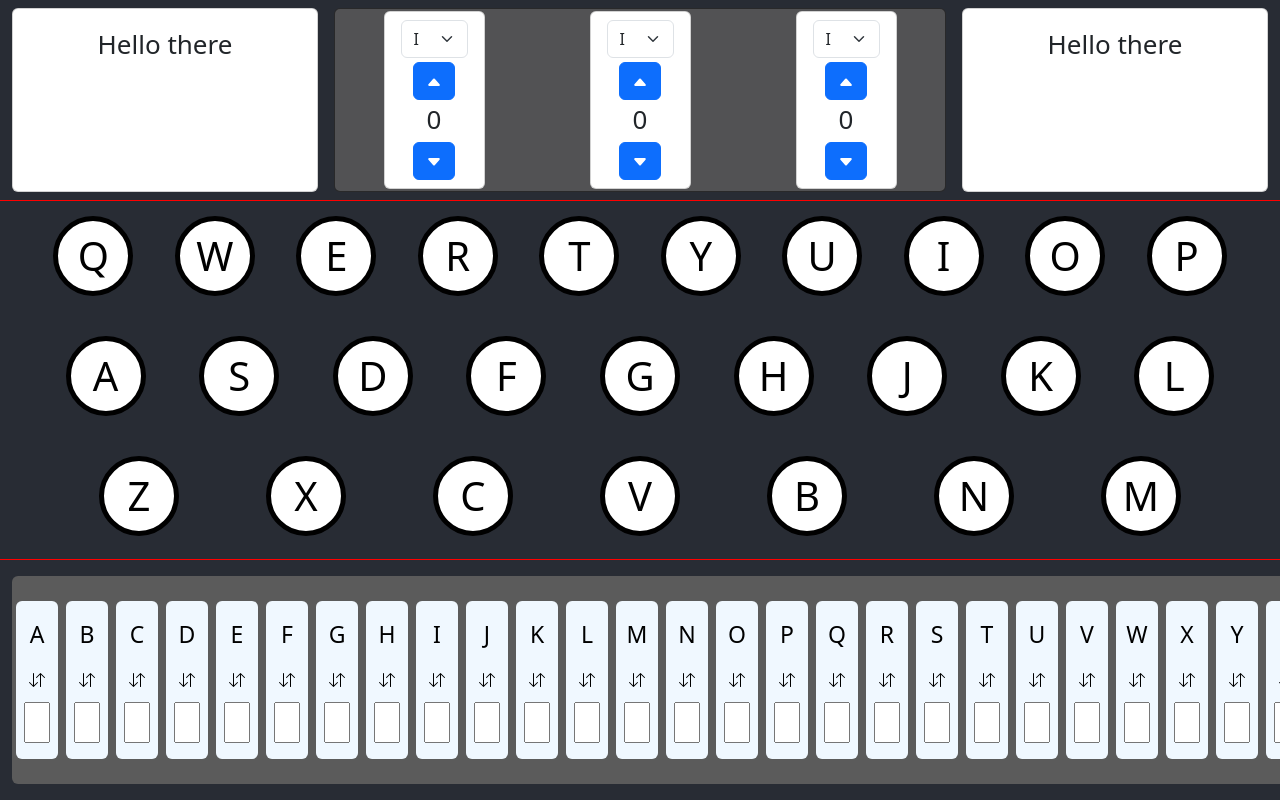
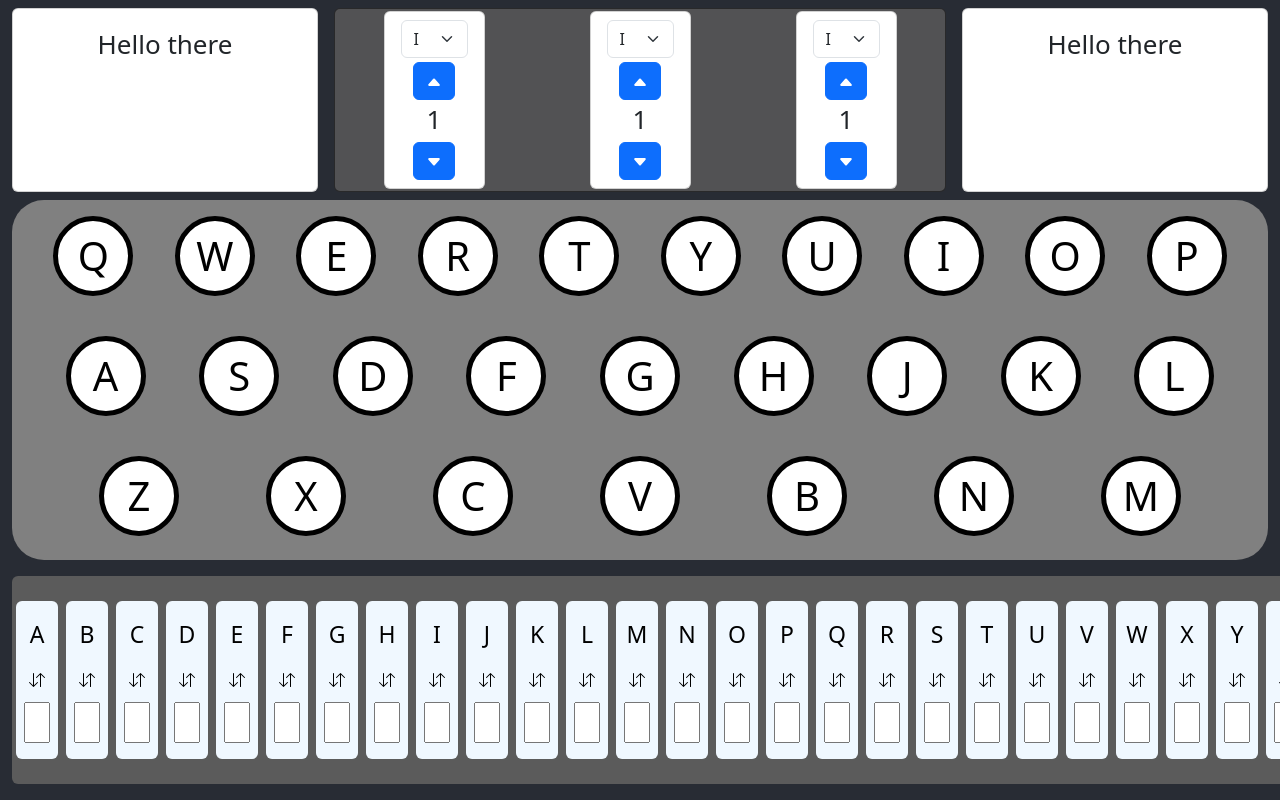
Before and after one commit to luishong07/Enigma-Replica, a React (Create React App) app: page / in a window 1280 px wide. Shown: the top 800 px of the page. Built offline with nearby package versions, Linux system fonts and the light colour scheme.

Commit message:
cleaned up some styling; restructured lampboard into one stack and gave it some styling

```diff
--- a/src/Lampboard.css
+++ b/src/Lampboard.css
@@ -36,6 +36,7 @@
     /* align-items: center; */
     /* height: calc(50vh / 3); */
 }
+
 
 .flex-item {
     display: flex;
@@ -76,3 +77,9 @@
 .circle:hover{
     cursor: default;
 }
+
+.lamp-rows-container{
+    background: grey;
+    border-radius: 2em
+
+}
--- a/src/Lampboard.tsx
+++ b/src/Lampboard.tsx
@@ -23,31 +23,29 @@ const Lampboard: React.FC<Props> = ({ encryptedLetter, isKeyUp }: Props) => {
 
     return (
         <Container fluid className='base d-grid'>
-            <Stack className='lamp-row' direction='horizontal' >
+            <Stack className='lamp-rows-container' direction='vertical'>
+
+                <Stack className='lamp-row my-auto' direction='horizontal' >
                     {firstRow.map(e => {
                         return <h1>
-                        <div  className={`circle ${(encryptedLetter === e && !isKeyUp) ? 'lit' : "off"}`}>{e}</div>
-                        {/* <Badge className='circle' bg='secondary'>{e}</Badge> */}
+                            <div className={`circle ${(encryptedLetter === e && !isKeyUp) ? 'lit' : "off"}`}>{e}</div>
                         </h1>
-                    // return <span className='rounded-circle'>{e}</span>
                     })}
                 </Stack>
-            <Stack className='lamp-row' direction='horizontal' >
+                <Stack className='lamp-row my-auto' direction='horizontal' >
                     {secondRow.map(e => {
                         return <h1>
-                        <div  className={`circle ${(encryptedLetter === e && !isKeyUp) ? 'lit' : "off"}`}>{e}</div>
-                        {/* <Badge className='rounded-circle' bg='secondary'>{e}</Badge> */}
-                    </h1>                    // return <span>{e}</span>
+                            <div className={`circle ${(encryptedLetter === e && !isKeyUp) ? 'lit' : "off"}`}>{e}</div>
+                        </h1>
                     })}
                 </Stack>
-            <Stack className='lamp-row' direction='horizontal' >
+                <Stack className='lamp-row my-auto' direction='horizontal' >
                     {thirdRow.map(e => {
                         return <h1>
-                        <div  className={`circle ${(encryptedLetter === e && !isKeyUp) ? 'lit' : "off"}`}>{e}</div>
-                        {/* <Badge className='rounded-circle' bg='secondary'>{e}</Badge> */}
+                            <div className={`circle ${(encryptedLetter === e && !isKeyUp) ? 'lit' : "off"}`}>{e}</div>
                         </h1>
-                    // return <span>{e}</span>
                     })}
+                </Stack>
             </Stack>
         </Container>
         // <Container fluid className="base">
--- a/src/Plugboard.css
+++ b/src/Plugboard.css
@@ -1,7 +1,7 @@
 .plugboard-container{
     display: grid;
     /* grid-template-columns: 1fr; */
-    outline:  red solid 1px;
+    /* outline:  red solid 1px; */
     background-color: #282c34;
     /* height: 25vh; */
     /* display: flex; */
@@ -19,10 +19,7 @@
     outline:  red solid 1px;
 
 }
-.plugboard-bottom{
-    outline:  red solid 1px;
 
-}
 .letter-pair-container{
     justify-content: space-evenly;
     background-color: rgb(91, 91, 91);
--- a/src/Plugboard.tsx
+++ b/src/Plugboard.tsx
@@ -8,7 +8,6 @@ import { Stack } from 'react-bootstrap';
 
 const Plugboard: React.FC = () => {
     const alphabet: string[] = ["A", "B", "C", "D", "E", "F", "G", "H", "I", "J", "K", "L", "M", "N", "O", "P", "Q", "R", "S", "T", "U", "V", "W", "X", "Y", "Z"];
-    // const alphabet: string[] = ["A"]
 
     return (
         <Container fluid className="plugboard-container py-3">
--- a/src/Rotors.css
+++ b/src/Rotors.css
@@ -6,7 +6,7 @@
     display: grid;
     grid-template-columns: 1fr 2fr 1fr;
     gap: 1rem;
-    outline:  red solid 1px;
+    /* outline:  red solid 1px; */
     background-color: #282c34;
     /* height: 25vh; */
     font-size: calc(10px + 2vmin);
--- a/src/Rotors.tsx
+++ b/src/Rotors.tsx
@@ -26,12 +26,6 @@ const Rotors: React.FC<Props> = ({ leftPosition, middlePosition, rightPosition }
                     <div>Hello there</div>
                 </Card.Body>
             </Card>
-            {/* <Card className="  my-2">
-                <Card.Body>
-                    <div>Hello there</div>
-                </Card.Body>
-            </Card> */}
-            {/* <Card className=" py-auto "> */}
             <Stack className="rotor-settings my-2" direction="horizontal" gap={2}>
                 <Card className="mx-auto">
                     <Card.Body className="py-2">
@@ -43,7 +37,7 @@ const Rotors: React.FC<Props> = ({ leftPosition, middlePosition, rightPosition }
                         <Button><svg xmlns="http://www.w3.org/2000/svg" width="16" height="16" fill="currentColor" className="bi bi-caret-up-fill" viewBox="0 0 16 16">
                             <path d="m7.247 4.86-4.796 5.481c-.566.647-.106 1.659.753 1.659h9.592a1 1 0 0 0 .753-1.659l-4.796-5.48a1 1 0 0 0-1.506 0z" />
                         </svg></Button>
-                        <div>{leftPosition}</div>
+                        <div>{leftPosition+1}</div>
                         <Button><svg xmlns="http://www.w3.org/2000/svg" width="16" height="16" fill="currentColor" className="bi bi-caret-down-fill" viewBox="0 0 16 16">
                             <path d="M7.247 11.14 2.451 5.658C1.885 5.013 2.345 4 3.204 4h9.592a1 1 0 0 1 .753 1.659l-4.796 5.48a1 1 0 0 1-1.506 0z" />
                         </svg></Button>
@@ -59,7 +53,7 @@ const Rotors: React.FC<Props> = ({ leftPosition, middlePosition, rightPosition }
                         <Button><svg xmlns="http://www.w3.org/2000/svg" width="16" height="16" fill="currentColor" className="bi bi-caret-up-fill" viewBox="0 0 16 16">
                             <path d="m7.247 4.86-4.796 5.481c-.566.647-.106 1.659.753 1.659h9.592a1 1 0 0 0 .753-1.659l-4.796-5.48a1 1 0 0 0-1.506 0z" />
                         </svg></Button>
-                        <div>{middlePosition}</div>
+                        <div>{middlePosition+1}</div>
                         <Button><svg xmlns="http://www.w3.org/2000/svg" width="16" height="16" fill="currentColor" className="bi bi-caret-down-fill" viewBox="0 0 16 16">
                             <path d="M7.247 11.14 2.451 5.658C1.885 5.013 2.345 4 3.204 4h9.592a1 1 0 0 1 .753 1.659l-4.796 5.48a1 1 0 0 1-1.506 0z" />
                         </svg></Button>
@@ -75,70 +69,19 @@ const Rotors: React.FC<Props> = ({ leftPosition, middlePosition, rightPosition }
                         <Button><svg xmlns="http://www.w3.org/2000/svg" width="16" height="16" fill="currentColor" className="bi bi-caret-up-fill" viewBox="0 0 16 16">
                             <path d="m7.247 4.86-4.796 5.481c-.566.647-.106 1.659.753 1.659h9.592a1 1 0 0 0 .753-1.659l-4.796-5.48a1 1 0 0 0-1.506 0z" />
                         </svg></Button>
-                        <div>{rightPosition}</div>
+                        <div>{rightPosition+1}</div>
                         <Button><svg xmlns="http://www.w3.org/2000/svg" width="16" height="16" fill="currentColor" className="bi bi-caret-down-fill" viewBox="0 0 16 16">
                             <path d="M7.247 11.14 2.451 5.658C1.885 5.013 2.345 4 3.204 4h9.592a1 1 0 0 1 .753 1.659l-4.796 5.48a1 1 0 0 1-1.506 0z" />
                         </svg></Button>
                     </Card.Body>
                 </Card>
             </Stack>
-            {/* </Card> */}
 
             <Card className="  my-2">
                 <Card.Body>
                     <div>Hello there</div>
                 </Card.Body>
             </Card>
-            {/* <Card className="bg-light w-25"></Card>
-            <Container className="positions w-50">
-                <Row className="position-row">
-                    <Col className="position">
-                        <Form.Select className="rotor-selector mt-3 w-50 mx-auto" >
-                            <option value="1">I</option>
-                            <option value="2">II</option>
-                            <option value="3">III</option>
-                        </Form.Select>
-                    </Col>
-                    <Col className="position">
-                        <Form.Select className="rotor-selector mt-3 w-50 mx-auto" >
-                            <option value="1">I</option>
-                            <option value="2">II</option>
-                            <option value="3">III</option>
-                        </Form.Select>
-                    </Col>
-                    <Col className="position">
-                        <Form.Select className="rotor-selector mt-3 w-50 mx-auto" >
-                            <option value="1">I</option>
-                            <option value="2">II</option>
-                            <option value="3">III</option>
-                        </Form.Select>
-                    </Col>
-                </Row>
-                <Row className="position-row">
-                    <Col className="position">
-                        <Button className="position-button up" variant="secondary">
-                        </Button>
-                        {leftPosition}
-                        <Button className="position-button down" variant="secondary">
-                        </Button>
-                    </Col>
-                    <Col className="position">
-                        <Button className="position-button up" variant="secondary">
-                        </Button>
-                        {middlePosition}
-                        <Button className="position-button down" variant="secondary">
-                        </Button>
-                    </Col>
-                    <Col className="position">
-                        <Button className="position-button up" variant="secondary">
-                        </Button>
-                        {rightPosition}
-                        <Button className="position-button down" variant="secondary">
-                        </Button>
-                    </Col>
-                </Row>
-            </Container>
-            <Card className="bg-light w-25"></Card> */}
         </Container>
     )
 }
```
Lines whose indentation alone changed are shown as unchanged.
